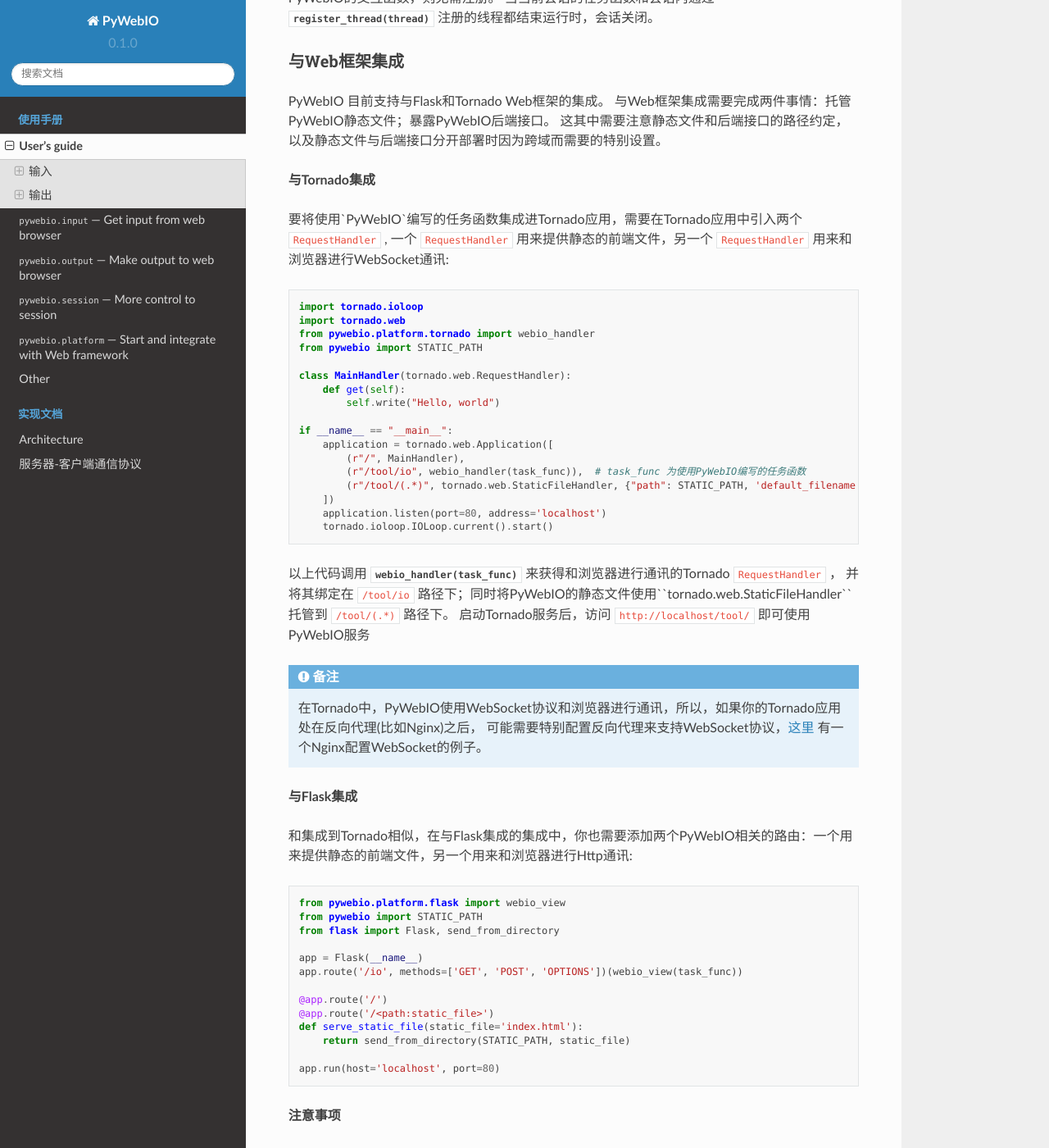
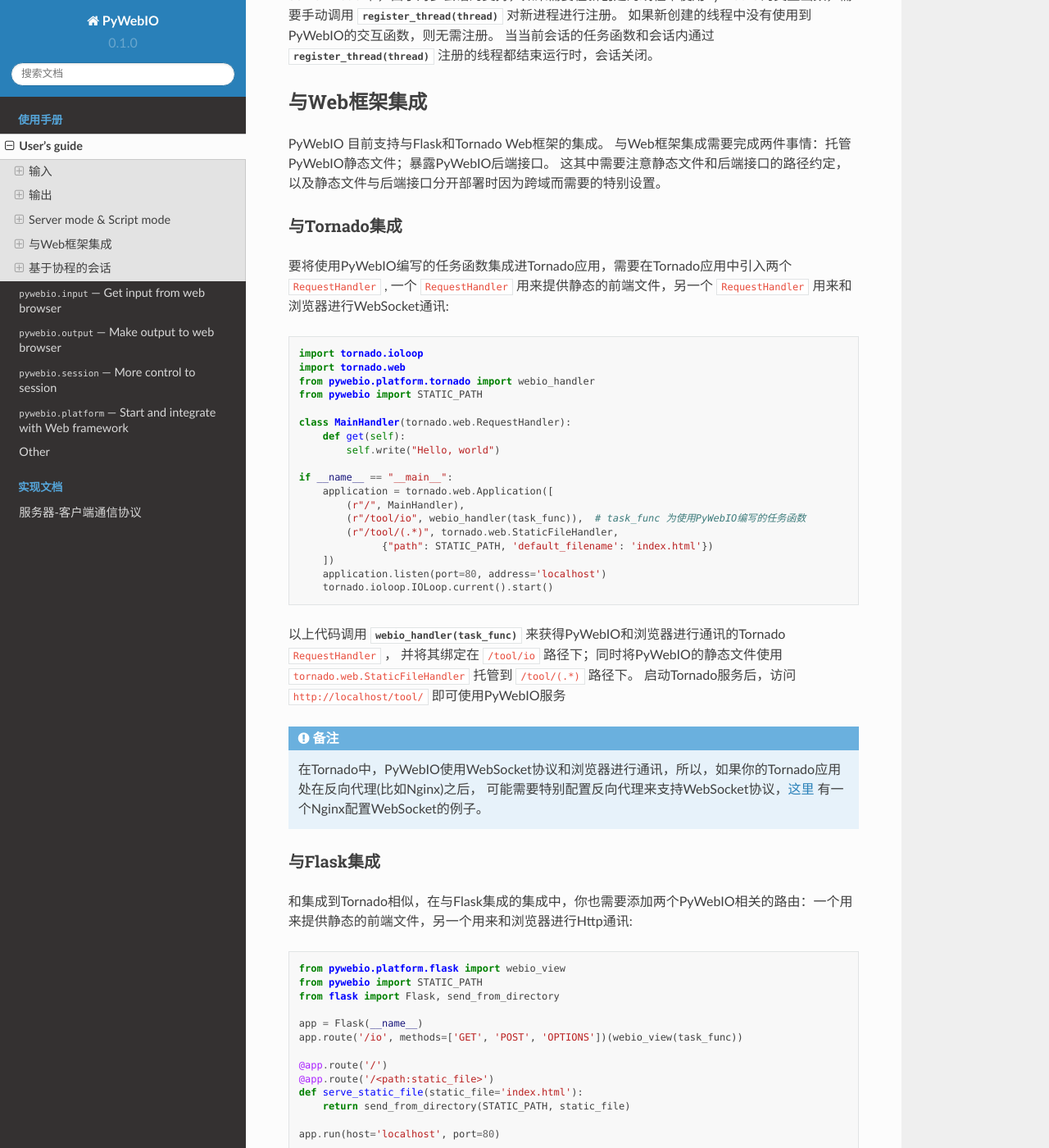
Before and after one commit to pywebio/PyWebIO, a Sphinx documentation site: the page built from docs/guide.rst, in a window 1280 px wide and 1400 px high, scrolled down 6643 px. Shown: the whole window at 82% size. Built offline with Sphinx 7.4.7 and the Read the Docs theme 2.0.0, drawn with Linux system fonts in a browser that asks for light colours; some of the changed text lies outside the part shown.

Commit message:
update doc

```diff
--- a/docs/guide.rst
+++ b/docs/guide.rst
@@ -38,7 +41,8 @@ User's guide
 
 输入函数可指定的参数非常丰富（全部参数及含义请见 :doc:`函数文档 </input>` ）::
 
-    input('This is label', type=TEXT, placeholder='This is placeholder', help_text='This is help text', required=True)
+    input('This is label', type=TEXT, placeholder='This is placeholder',
+            help_text='This is help text', required=True)
 
 则将在浏览器上显示如下：
 
@@ -246,7 +251,7 @@ Server mode 下，由于对多会话的支持，如果需要在新创建的线
 
 
 与Web框架集成
-^^^^^^^^^^^^^^
+---------------
 
 .. _integration_web_framework:
 
@@ -254,9 +259,10 @@ PyWebIO 目前支持与Flask和Tornado Web框架的集成。
 与Web框架集成需要完成两件事情：托管PyWebIO静态文件；暴露PyWebIO后端接口。
 这其中需要注意静态文件和后端接口的路径约定，以及静态文件与后端接口分开部署时因为跨域而需要的特别设置。
 
-**与Tornado集成**
+与Tornado集成
+^^^^^^^^^^^^^^^^
 
-要将使用`PyWebIO`编写的任务函数集成进Tornado应用，需要在Tornado应用中引入两个 ``RequestHandler`` ,
+要将使用PyWebIO编写的任务函数集成进Tornado应用，需要在Tornado应用中引入两个 ``RequestHandler`` ,
 一个 ``RequestHandler`` 用来提供静态的前端文件，另一个 ``RequestHandler`` 用来和浏览器进行WebSocket通讯::
 
     import tornado.ioloop
@@ -272,13 +278,14 @@ PyWebIO 目前支持与Flask和Tornado Web框架的集成。
         application = tornado.web.Application([
             (r"/", MainHandler),
             (r"/tool/io", webio_handler(task_func)),  # task_func 为使用PyWebIO编写的任务函数
-            (r"/tool/(.*)", tornado.web.StaticFileHandler, {"path": STATIC_PATH, 'default_filename': 'index.html'})
+            (r"/tool/(.*)", tornado.web.StaticFileHandler,
+                  {"path": STATIC_PATH, 'default_filename': 'index.html'})
         ])
         application.listen(port=80, address='localhost')
         tornado.ioloop.IOLoop.current().start()
 
-以上代码调用 `webio_handler(task_func) <pywebio.platform.webio_handler>` 来获得和浏览器进行通讯的Tornado ``RequestHandler`` ，
-并将其绑定在 ``/tool/io`` 路径下；同时将PyWebIO的静态文件使用``tornado.web.StaticFileHandler`` 托管到 ``/tool/(.*)`` 路径下。
+以上代码调用 `webio_handler(task_func) <pywebio.platform.webio_handler>` 来获得PyWebIO和浏览器进行通讯的Tornado ``RequestHandler`` ，
+并将其绑定在 ``/tool/io`` 路径下；同时将PyWebIO的静态文件使用 ``tornado.web.StaticFileHandler`` 托管到 ``/tool/(.*)`` 路径下。
 启动Tornado服务后，访问 ``http://localhost/tool/`` 即可使用PyWebIO服务
 
 .. note::
@@ -287,7 +294,8 @@ PyWebIO 目前支持与Flask和Tornado Web框架的集成。
    可能需要特别配置反向代理来支持WebSocket协议，:ref:`这里 <nginx_ws_config>` 有一个Nginx配置WebSocket的例子。
 
 
-**与Flask集成**
+与Flask集成
+^^^^^^^^^^^^^^^^
 
 和集成到Tornado相似，在与Flask集成的集成中，你也需要添加两个PyWebIO相关的路由：一个用来提供静态的前端文件，另一个用来和浏览器进行Http通讯::
 
@@ -308,7 +316,8 @@ PyWebIO 目前支持与Flask和Tornado Web框架的集成。
 
 .. _integration_web_framework_note:
 
-**注意事项**
+注意事项
+^^^^^^^^^^^
 
 PyWebIO默认通过当前页面的同级的 ``./io`` API与后端进行通讯，比如如果你将PyWebIO静态文件托管到 ``/A/B/C/(.*)`` 路径下，那么你需要将
 ``webio_handler()`` 返回的 ``RequestHandler`` 绑定到 ``/A/B/C/io`` 处。如果你没有这样做的话，你需要在打开PyWebIO前端页面时，
@@ -332,7 +341,7 @@ PyWebIO默认通过当前页面的同级的 ``./io`` API与后端进行通讯，
 .. _coroutine_based_session:
 
 基于协程的会话
-^^^^^^^^^^^^^^
+---------------
 PyWebIO的会话实现默认是基于线程的，用户每打开一个和服务端的会话连接，PyWebIO会启动一个线程来运行任务函数，你可以在会话中启动新的线程，通过 `register_thread(thread) <pywebio.session.register_thread>` 注册新创建的线程后新线程中也可以调用PyWebIO交互函数，当任务函数返回并且会话内所有的通过 `register_thread(thread) <pywebio.session.register_thread>` 注册的线程都退出后，会话结束。
 
 除了基于线程的会话，PyWebIO还提供了基于协程的会话。基于协程的会话接受一个协程作为任务函数。
@@ -407,7 +417,7 @@ PyWebIO的会话实现默认是基于线程的，用户每打开一个和服务
     from flask import Flask, send_from_directory
     from pywebio import STATIC_PATH
     from pywebio.output import *
-    from pywebio.platform.flask import webio_view, _setup_event_loop
+    from pywebio.platform.flask import webio_view, setup_event_loop
     from pywebio.session import run_asyncio_coroutine
 
     async def hello_word():
@@ -425,7 +435,7 @@ PyWebIO的会话实现默认是基于线程的，用户每打开一个和服务
     def serve_static_file(static_file='index.html'):
         return send_from_directory(STATIC_PATH, static_file)
 
-    threading.Thread(target=_setup_event_loop, daemon=True).start()
+    threading.Thread(target=setup_event_loop, daemon=True).start()
     app.run(host='localhost', port='80')
 
 最后，使用PyWebIO编写的协程函数不支持Script mode，总是需要使用 ``start_server`` 来启动一个服务或者集成进Web框架来调用。
--- a/docs/index.rst
+++ b/docs/index.rst
@@ -79,7 +79,6 @@ Documentation
    :maxdepth: 2
    :caption: 实现文档
 
-   arch
    spec
 
 Indices and tables
--- a/docs/misc.rst
+++ b/docs/misc.rst
@@ -10,7 +10,7 @@ Other
 * ``theme`` (str): 编辑器主题。可使用的主题：https://codemirror.net/demo/theme.html
 * ``lineNumbers`` (bool): 是否显示行号
 * ``indentUnit`` (int): 缩进使用的空格数
-* ``tabSize`` (int): 缩进使用的空格数
+* ``tabSize`` (int): 制表符宽度
 * ``lineWrapping`` (bool): 是否换行以显示长行
 
 
```
Also changed, not shown: other parts of docs/guide.rst (+16 -11 lines), 1 other file.
